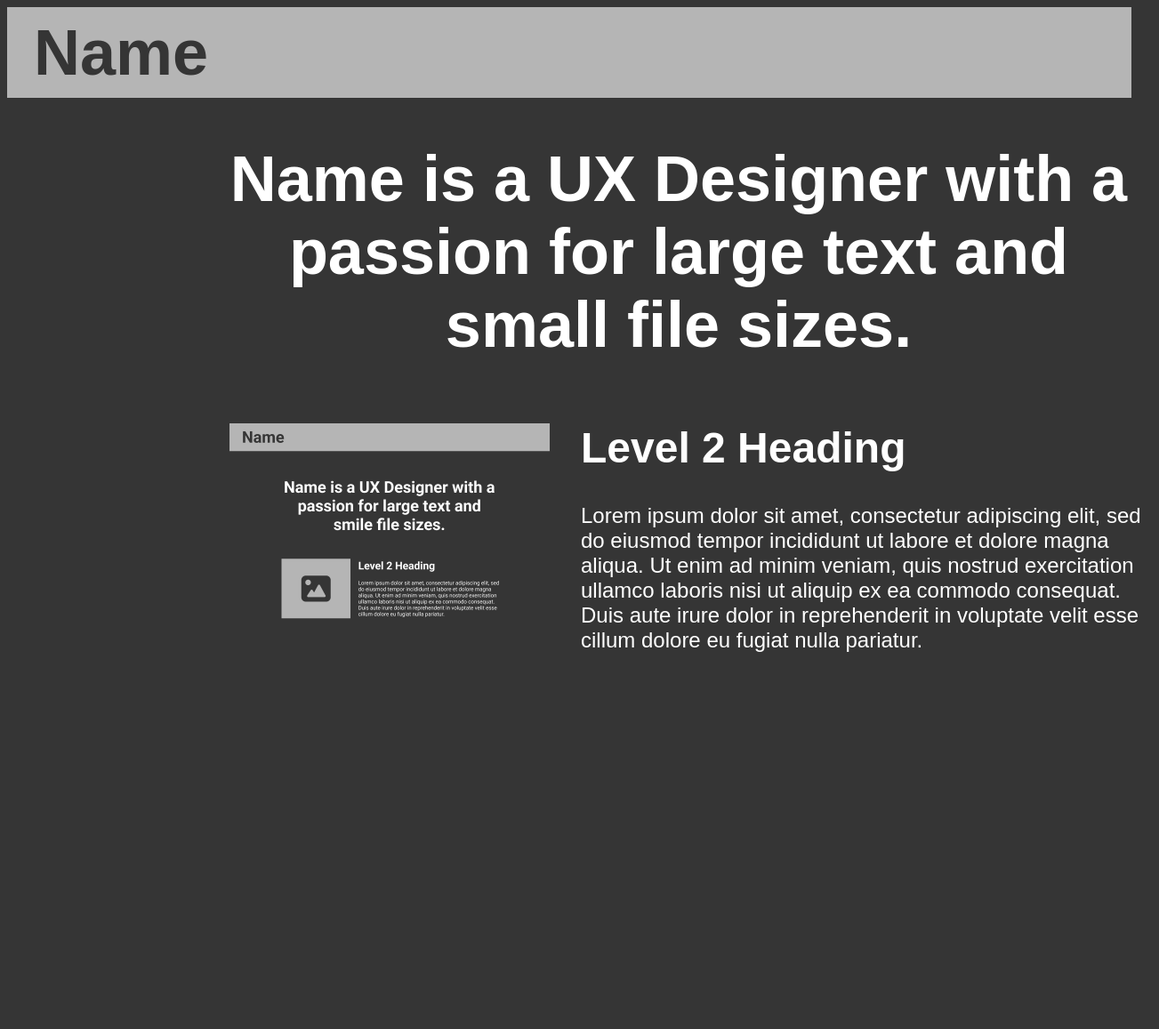
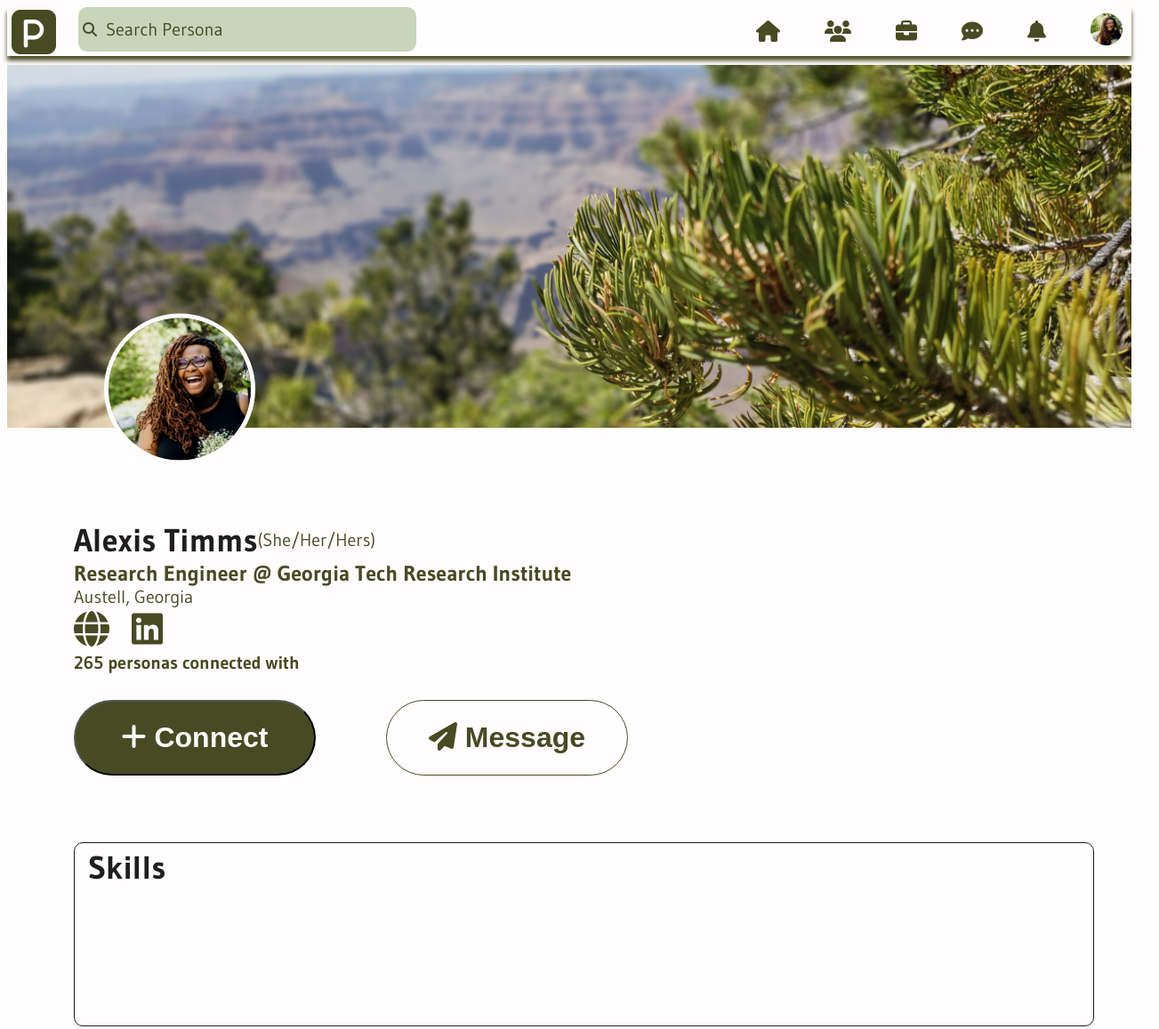
Before and after one commit to timmsale/C4-Profile-Page, a plain HTML site: page index.html in a window 1280 px wide. Shown: the top 1157 px of the page at 89% size, 1303 px wide, since content can reach past the window. Before the commit the page ends 800 px from the top, so only its background shows below. Drawn offline with Linux system fonts and the light colour scheme.

Commit message:
initial commit

```diff
--- a/index.html
+++ b/index.html
@@ -4,26 +4,65 @@
     <meta charset="UTF-8">
     <meta name="viewport" content="width=device-width, initial-scale=1.0">
     <meta http-equiv="X-UA-Compatible" content="ie=edge">
-    <title>figma.com</title>
+    <title>Alexis Timms | Persona</title>
     <link rel="stylesheet" href="screen.css">
+    <link rel="stylesheet" href="https://cdnjs.cloudflare.com/ajax/libs/font-awesome/6.5.1/css/all.min.css">
   </head>
   <body>
-    <h1 id = "hero">Name</h1>
+    <div class="navbar">
+      <div class="left-side">
+        <img class="logo" src="images/logo.png" alt="Personas' logo">
+        <div class="searchbar">
+          <i class="fa-solid fa-magnifying-glass"></i>
+          <p>Search Persona</p>
+        </div>
+      </div>
+      <ul id="icons">
+        <li><i class="fa-solid fa-house"></i></li>
+        <li><i class="fa-solid fa-users"></i></li>
+        <li><i class="fa-solid fa-briefcase"></i></li>
+        <li><i class="fa-solid fa-comment-dots"></i></li>
+        <li><i class="fa-solid fa-bell"></i></li>
+        <li><img class="miniPic" src="images/profilePic.png" alt="Picture of girl laughing"></li>
+      </ul>
+    </div>
 
-    <h1 id = "intro">Name is a UX Designer with a passion for large text and small file sizes.</h1>
 
-    <div class ="card">
-      <img
-      src="figma-comp.png"
-      alt="Image of website"
-      width="360"
-      height="256"
-      >
-      <div>
-        <h2>Level 2 Heading</h2>
-        <p>Lorem ipsum dolor sit amet, consectetur adipiscing elit, sed do eiusmod tempor incididunt ut labore et dolore magna aliqua. Ut enim ad minim veniam, quis nostrud exercitation ullamco laboris nisi ut aliquip ex ea commodo consequat. Duis aute irure dolor in reprehenderit in voluptate velit esse cillum dolore eu fugiat nulla pariatur.</p>
+    <div class="hero">
+      <img class= "heroimg" src="images/grandCanyon.png" alt="close up a tree at the of Grand Canyon">
+      <img class= "profilePic" src="images/profilePic.png" alt="Picture of girl laughing">
+    </div>
+
+    <div class="about">
+      <div class="name">
+        <h1>Alexis Timms</h1>
+        <p>(She/Her/Hers)</p>
       </div>
-     </div>
+      <h2>Research Engineer @ Georgia Tech Research Institute</h2>
+      <p>Austell, Georgia</p>
+      <div class="contacts">
+        <i class="fa-solid fa-globe"></i>
+        <i class="fa-brands fa-linkedin"></i>
+      </div>
+      <h3>265 personas connected with</h3>
+
+      <button class="connect"><i class="fa-solid fa-plus"></i> Connect</button>
+      <button class="message"><i class="fa-solid fa-paper-plane"></i> Message</button>
+      <div class="skills">
+        <h1>Skills</h1>
+      </div>
+      <div class="experience">
+        <h1>Experience</h1>
+      </div>
+      <div class="education">
+        <h1>Education</h1>
+      </div>
+    </div>
+
+
+
+
+
 
     <script src="index.js"></script>
   </body>
--- a/screen.css
+++ b/screen.css
@@ -1,54 +1,188 @@
 /* Add screen styles below */
-body{
-    font-family: Arial, Helvetica, sans-serif;
-    background-color: #353535;
-    color: #ffffff;
+@import url('https://fonts.googleapis.com/css2?family=Gudea:ital,wght@0,400;0,700;1,400&display=swap');
+
+:root{
+    --nav-icon-size: 1.5em;
 }
 
-#hero {
-    background-color: #B5B5B5;
-    color: #353535;
-    margin: 0px;
-    padding-left: 30px;
-    padding-top: 10px;
-    padding-bottom: 10px;
-    font-size: 72px;
+body{
+    font-family: "Gudea", sans-serif;
+    background-color: #FFFDFD;
+    color: #474B24;
 }
 
-#intro{
-    margin: 0px;
-    width: 1010px;
-    text-align: center;
-    word-wrap: normal;
-    position: relative;
-    top: 50px;
-    left: 250px;
-    font-size: 72px;
+.navbar{
+    display: flex;
+    width: 100%;
+    align-items: center;
+    box-shadow: 0px 5px 5px #474B24;
+    justify-content: space-between;
 }
 
-.card{
+.left-side{
     display: flex;
-    margin: 0px;
+    align-items: center;
 }
 
-h2 {
-    font-size: 48px;
-    margin: 0px;
-    padding-top: 120px;
+.logo{
+    margin-left: 5px;
+    margin-right: 25px;
+}
 
+.searchbar{
+    display: flex;
+    background-color: #C8D5B9;
+    border-radius: 10px;
+    margin: 0;
+    width: 380px;
+    height: 50px;
+    align-items: center;
+    margin-bottom: 5px;
+}
+
+.fa-magnifying-glass{
+    padding-left: 5px;
+    padding-right: 10px;
+}
+
+#icons{
+    list-style-type: none;
+    display: flex;
+    justify-content: space-evenly;
+    font-size: var(--nav-icon-size);
+    align-items: center;
+    margin: 0;
+}
+
+#icons li{
+    margin-right: 50px;
+}
+
+#icons li:last-child{
+    margin-right: 10px;
+}
+
+img.miniPic{
+    position: relative;
+    border-radius: 50%;
+    height: var(--nav-icon-size);
+    width: var(--nav-icon-size);
+}
+
+.hero{
+    position: relative;
+}
+
+.heroimg{
+    width: 100%;
+    height: auto;
+    margin-top: 10px;
+}
+
+.profilePic{
+    position: absolute;
+    border-radius: 50%;
+    border: 5px solid #FFFDFD;
+    height: 10em;
+    width: 10em;
+    left: 10%;
+    bottom: -15%;
+    transform: translate(-10%, -15%);
+}
+
+.about{
+    margin-left: 75px;
+    margin-top: 100px;
+}
+
+.name{
+    display: flex;
+    align-items: center;
+}
+
+h1{
+    margin: 0;
+    color: #1E1E1E;
+    font-size: 36px;
+}
+
+.contacts{
+    font-size: 2.5em;
+}
+
+.fa-globe{
+    margin-right: 15px;
+}
+
+h2{
+    font-size: 24px;
+    margin: 0;
+}
+
+h3{
+    font-size: 20px;
+    margin: 0;
 }
 
 p{
-    width: 650px;
-    text-align: left;
-    word-wrap: normal;
-    margin: 0px;
-    padding-top: 35px;
-    font-size: 24px;
+    font-size:  20px;
+    margin: 0;
 }
 
-img {
-    padding-right: 35px;
-    padding-left: 250px;
-    padding-top: 120px;
+.connect{
+    height: 85px;
+    width: 272px;
+    border-radius: 50px;
+    background-color: #474B24;
+    color: #FFFDFD;
+    font-size: 32px;
+    font-style: normal;
+    font-weight: 700;
+    margin-right: 75px;
+    margin-top: 30px;
 }
+
+.message{
+    height: 85px;
+    width: 272px;
+    border-radius: 50px;
+    border: 1px solid #474B24;
+    background-color: #FFFDFD;
+    color: #474B24;
+    font-size: 32px;
+    font-style: normal;
+    font-weight: 700;
+}
+
+.skills{
+    margin-top: 75px;
+    margin-bottom: 50px;
+    border: 1px solid #1E1E1E;
+    border-radius: 10px;
+    height: 200px;
+    width: 95%;
+    padding-left: 15px;
+    padding-top: 5px;
+}
+
+.experience{
+    margin-top: 25px;
+    margin-bottom: 50px;
+    border: 1px solid #1E1E1E;
+    border-radius: 10px;
+    height: 200px;
+    width: 95%;
+    padding-left: 15px;
+    padding-top: 5px;
+}
+
+.education{
+    margin-top: 25px;
+    margin-bottom: 50px;
+    border: 1px solid #1E1E1E;
+    border-radius: 10px;
+    height: 200px;
+    width: 95%;
+    padding-left: 15px;
+    padding-top: 5px;
+}
```
Also changed, not shown: Challenge #4_ Profile Page.png (added), figma-comp.png (deleted), images/grandCanyon.png (added), images/logo.png (added), images/profilePic.png (added).
